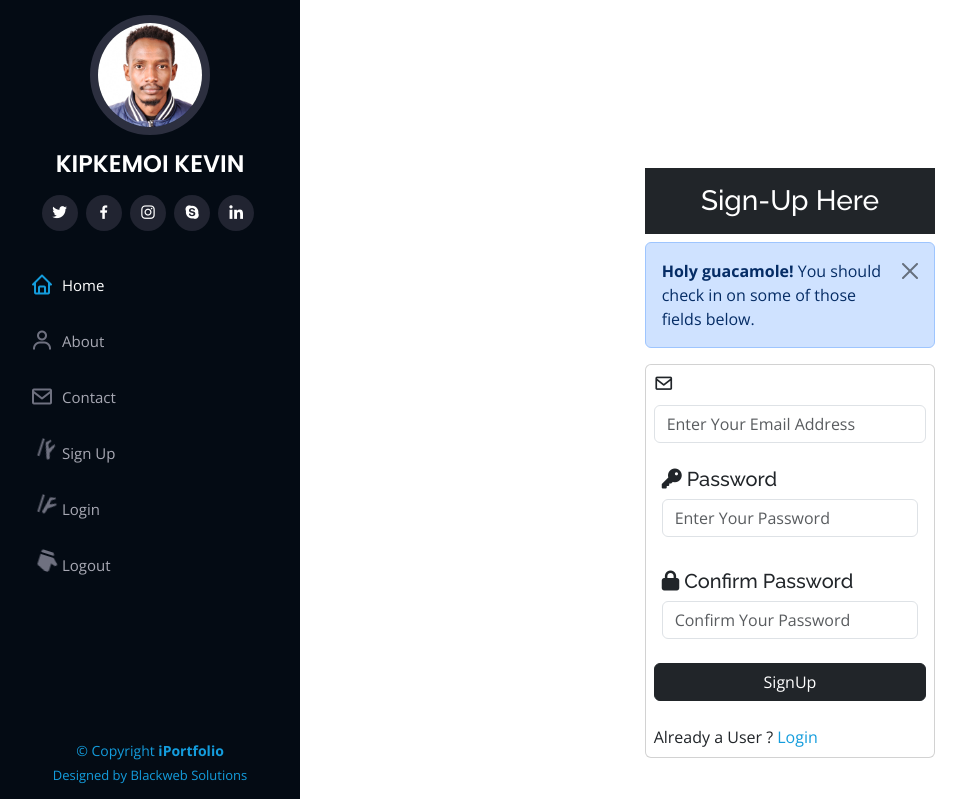
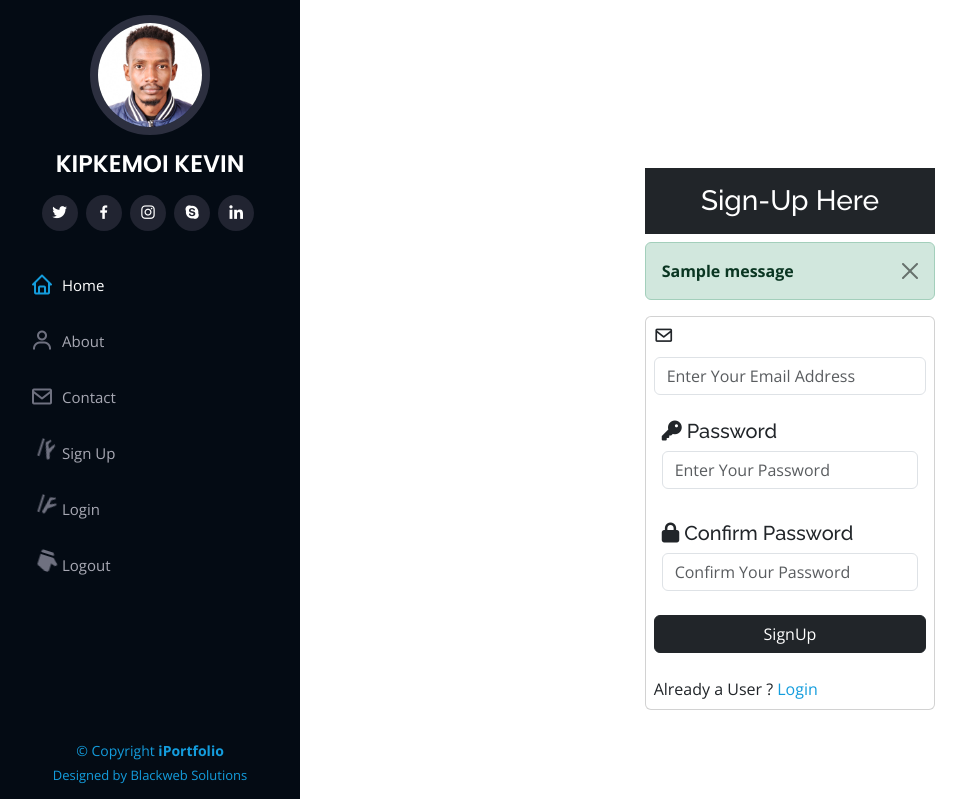
Before and after one commit to JAREDKEVIN/portfolio-web-app, a Django app: page /auth/signup/ in a window 1280 px wide. Shown: the top 799 px of the page, without its empty margins (0-966 px from the left). Run offline with Django 4.2, Linux system fonts and the light colour scheme; tables that the repository leaves empty hold one stand-in row (values such as "Sample post"); one stand-in notice (Sample message) is shown; some libraries are stand-ins or nearby versions.

Commit message:
modify: signup/login auth function

```diff
--- a/project/authapp/views.py
+++ b/project/authapp/views.py
@@ -1,17 +1,17 @@
-from django.shortcuts import render,redirect
+from django.shortcuts import redirect,render
 from django.contrib.auth.models import User
 from django.contrib.auth import authenticate,login,logout
 from django.contrib import messages
 
 # Create your views here.
+def signup(request):
 
-def signup(request):
     if request.method=="POST":
         get_email=request.POST.get('email')
         get_password=request.POST.get('pass1')
         get_confirm_password=request.POST.get('pass2')
         if get_password != get_confirm_password:
-            messages.info(request,'Password is not matching!!')
+            messages.info(request,"Password is not matching!!")
             return redirect('/auth/signup/')
 
         try:
@@ -24,11 +24,8 @@ def signup(request):
         myuser.save()
         messages.success(request,"User is Created, Please Login!!")
         return(redirect,'/auth/login/')
+    return render(request,'signup.html')
 
-        # print(get_email)
-        # print(get_password)
-        # print(get_confirm_password)
-    return render(request,'signup.html')
 
 
 
--- a/project/templates/signup.html
+++ b/project/templates/signup.html
@@ -31,17 +31,20 @@
 
 
       <h3 class="text-white bg-dark text-center p-3">Sign-Up Here</h3>
+      {% for message in messages %}
 
-      <div class="alert alert-primary alert-dismissible fade show" role="alert">
+      <div class="alert alert-{{message.tags}} alert-dismissible fade show" role="alert">
         <button type="button" class="btn-close" data-bs-dismiss="alert" aria-label="Close"></button>
 
-        <strong>Holy guacamole!</strong> You should check in on some of those fields below.
+        <strong>{{message}}</strong>
       </div>
 
+      {% endfor %}
 
 
       <div class="card p-2">
-    <form action="/auth/signup/" method="post">{% csrf_token %}
+    <form action="/auth/signup/" method="POST"> {% csrf_token %}
+    <form action="/auth/signup/" method="get"> {% csrf_token %}
         <div class="form-group">
           <h5>
             <span><i class="bx bx-envelope"></i></span>
```
Also changed, not shown: project/project/settings.py (+8 -0 lines), project/templates/login.html (+12 -1 lines).
